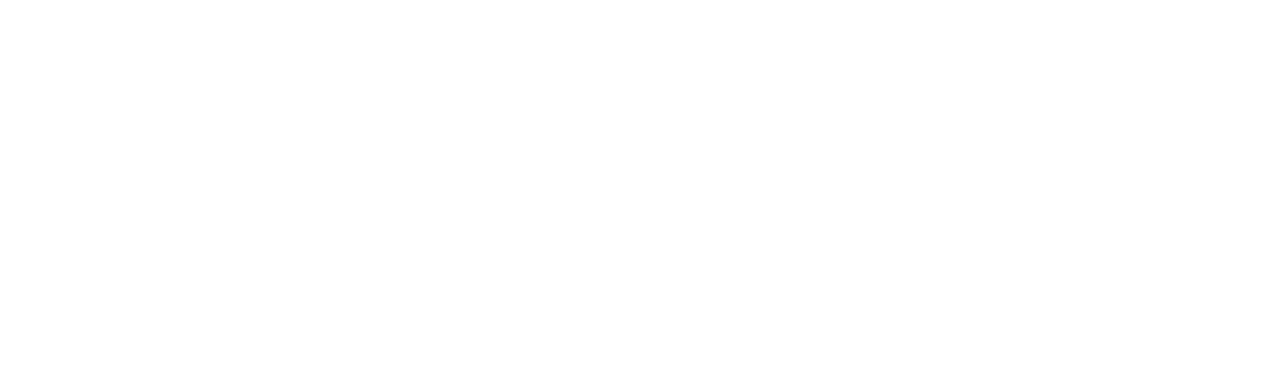
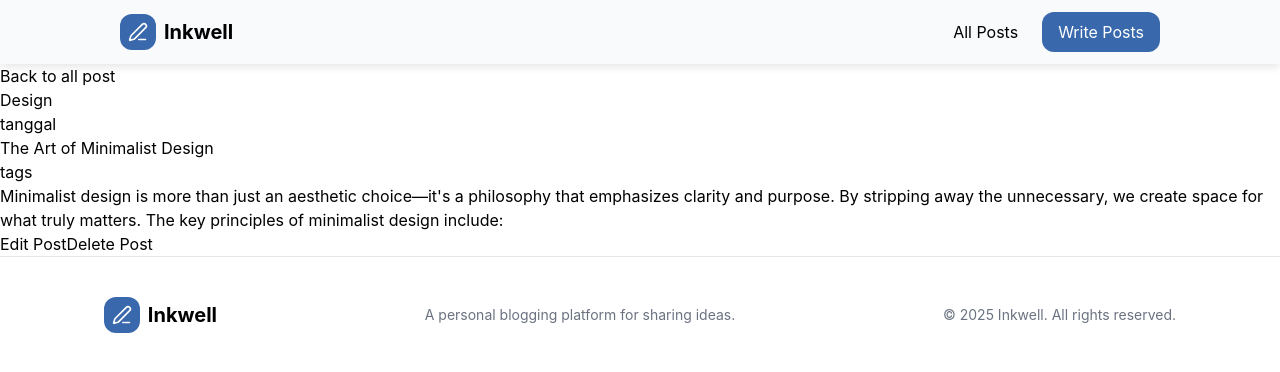
Before and after one commit to Rdhii/blog-platform, a React (Vite) app: page /post in a window 1280 px wide. Before the commit this address had no page. Shown: the top 372 px of the page. Built offline with nearby package versions, Linux system fonts and the light colour scheme.

Commit message:
add edit and delete button (postItem)

```diff
--- a/src/App.jsx
+++ b/src/App.jsx
@@ -3,6 +3,7 @@
 import { BrowserRouter, Routes, Route } from "react-router-dom";
 import Home from "./pages/Home";
 import CreatePage from "./pages/CreatePage";
+import PostContent from "./pages/PostPage";
 
 function App() {
   return (
@@ -10,6 +11,7 @@
       <Routes>
         <Route path="/" element={<Home />} />
         <Route path="/create" element={<CreatePage/>} />
+        <Route path="/post" element={<PostContent/>} />
       </Routes>
     </BrowserRouter>
   );
--- a/src/components/blog/Layout.jsx
+++ b/src/components/blog/Layout.jsx
@@ -1,7 +1,7 @@
 import Footer from "./footer";
-import { Navbar } from "./Navbar";
+import { Navbar } from "../shared/Navbar";
 
-export function Layout({children}) {
+export function Layout({ children }) {
   return (
     <div className="flex min-h-screen flex-col">
       <Navbar />
--- /dev/null
+++ b/src/components/blog/PostContent.jsx
@@ -0,0 +1,22 @@
+import React from 'react'
+
+export default function PostContent() {
+  return (
+    <div>
+        <button>Back to all post</button>
+        <div>
+            <p>Design</p>
+            <p>tanggal</p>
+        </div>
+        <p>The Art of Minimalist Design</p>
+        <p>tags</p>
+        <p>Minimalist design is more than just an aesthetic choice—it's a philosophy that emphasizes clarity and purpose. By stripping away the unnecessary, we create space for what truly matters.
+
+The key principles of minimalist design include:</p>
+        <div>
+            <button>Edit Post</button>
+            <button>Delete Post</button>
+        </div>
+    </div>
+  )
+}
--- a/src/components/blog/PostItem.jsx
+++ b/src/components/blog/PostItem.jsx
@@ -6,11 +6,18 @@
         <p className='text-sm bg-gray-200 rounded-full w-fit py-0.5 px-2.5'>{category}</p>
         <p className='text-2xl font-bold'>{title}</p>
         <p className='text-muted-foreground'>{content}</p>
-        <div className='flex gap-2 text-xs'>
+        <div className='flex gap-2 text-xs mb-5'>
             {tags.map((tag) => (
                 <p className='border bg-gray-100 rounded-lg py-0.5 px-2.5'>{tag}</p>
             ))}
         </div>
+        <div className='flex justify-between border-t border-gray-300 py-4'>
+          <p className='text-muted-foreground'>tanggal</p>
+          <div className='flex items-center gap-2'>
+          <button className=' px-4 py-2 text-[12px] rounded-md hover:bg-blue-100 cursor-pointer hover:text-blue-500'>Edit</button>
+          <button className=' px-4 py-2 text-[12px] rounded-md hover:bg-red-100 cursor-pointer text-red-500'>Delete</button>
+          </div>
+        </div>
     </div>
   )
 }
--- /dev/null
+++ b/src/pages/PostPage.jsx
@@ -0,0 +1,11 @@
+import React from 'react'
+import { Layout } from '../components/blog/layout'
+import PostContent from '../components/blog/PostContent'
+
+export default function PostPage() {
+  return (
+    <Layout>
+        <PostContent />
+    </Layout>
+  )
+}
```
Also changed, not shown: src/components/blog/Footer.jsx (+7 -3 lines), src/components/blog/LatestPostSection.jsx (+6 -6 lines), src/components/shared/Logo.jsx (renamed from src/components/blog/Logo.jsx), src/components/shared/Navbar.jsx (renamed from src/components/blog/Navbar.jsx).
